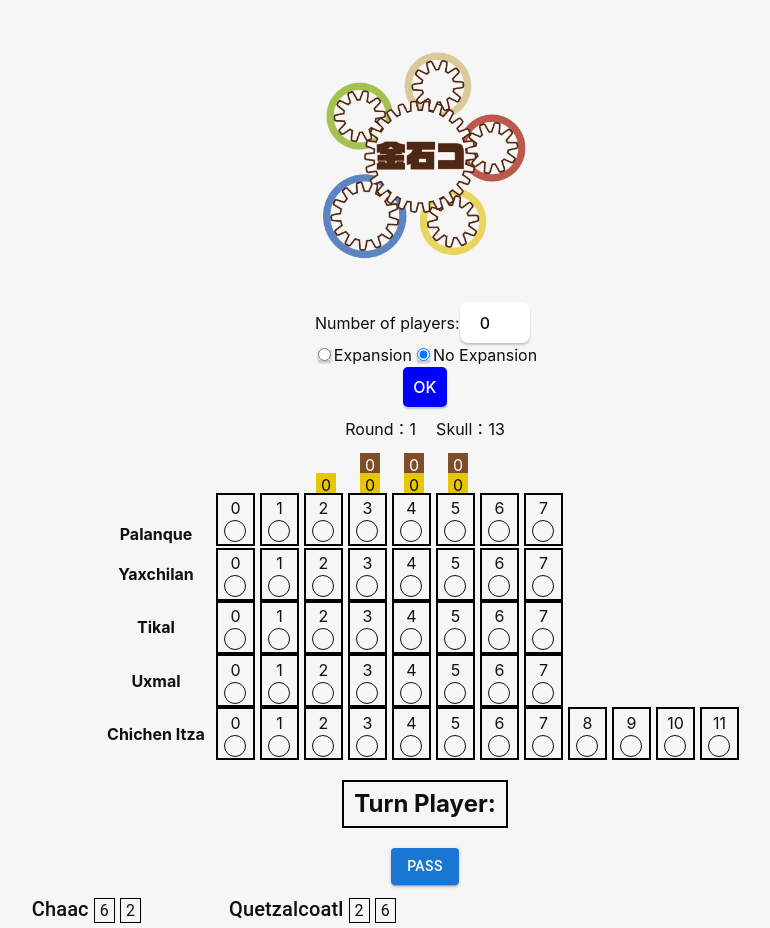
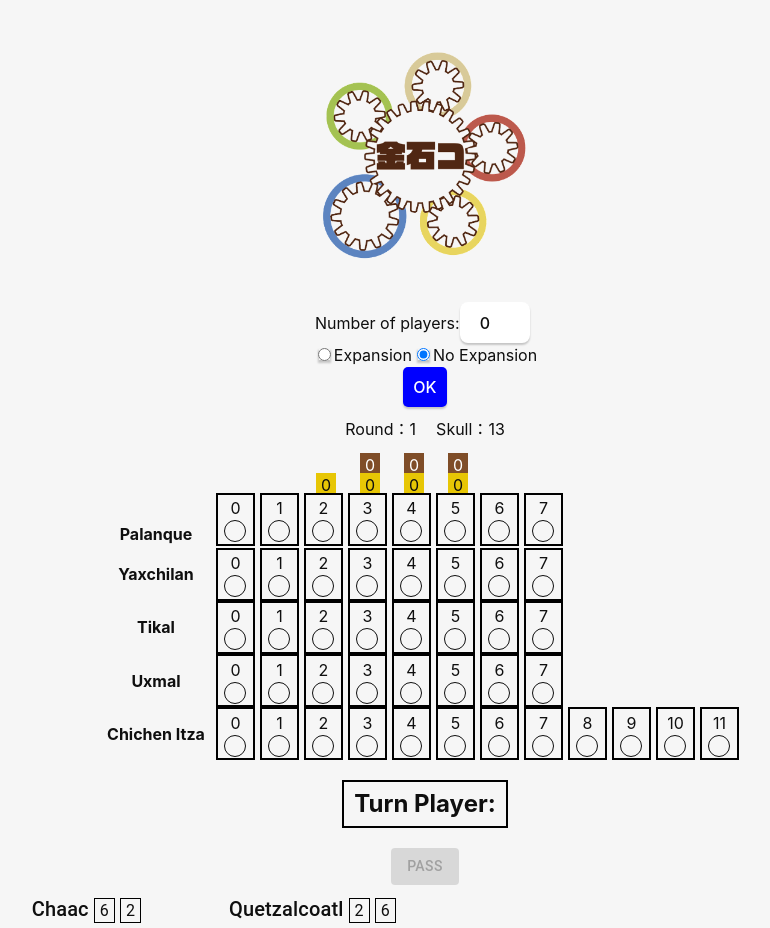
Before and after one commit to SH11235/Tzolkin, a React (Vite) app: page / in a window 1280 px wide. Shown: the top 928 px of the page, without its empty margins (215-985 px from the left). Built offline with nearby package versions, Linux system fonts and the light colour scheme.

Commit message:
feat passボタンを最初はdisableにする

```diff
--- a/src/App.tsx
+++ b/src/App.tsx
@@ -20,6 +20,7 @@ function App() {
   const [round, setRound] = useState(START_ROUND);
   const [isGotFirstPlayer, setIsGotFirstPlayer] = useState(false);
   const [skipNextRound, setSkipNextRound] = useState(false);
+  const [passButtonDisabled, setPassButtonDisabled] = useState(true);
   const [nextFirstPlayerIndex, setNextFirstPlayerIndex] = useState(0);
   const [boardCorns, setBoardCorns] = useState(0);
   const [isStartIconHidden, setIsStartIconHidden] = useState(false);
@@ -96,6 +97,7 @@ function App() {
 
         <TurnPlayer players={players} turnPlayerIndex={turnPlayerIndex} />
         <PassButton
+          passButtonDisabled={passButtonDisabled}
           playersNumber={players.length}
           playerIndex={turnPlayerIndex}
           isGotFirstPlayer={isGotFirstPlayer}
--- a/src/components/PassButton.tsx
+++ b/src/components/PassButton.tsx
@@ -4,6 +4,7 @@ import { Player } from "../types/GamePlayer";
 import { FOURTH_FOOD_DAY } from "../constant";
 
 type PassButtonProps = {
+  passButtonDisabled: boolean;
   playersNumber: number;
   playerIndex: number;
   isGotFirstPlayer: boolean;
@@ -19,6 +20,7 @@ type PassButtonProps = {
 };
 
 export const PassButton = ({
+  passButtonDisabled,
   playersNumber,
   playerIndex,
   isGotFirstPlayer,
@@ -67,13 +69,19 @@ export const PassButton = ({
       }
       const round: number = await invoke("get_round");
       setRound(round);
-    } else { // 最後意外の手番のプレイヤーの場合
+    } else {
+      // 最後意外の手番のプレイヤーの場合
       setTurnPlayerIndex(playerIndex + 1);
     }
   };
 
   return (
-    <Button variant="contained" color="primary" onClick={handleClick}>
+    <Button
+      variant="contained"
+      color="primary"
+      onClick={handleClick}
+      disabled={passButtonDisabled}
+    >
       Pass
     </Button>
   );
```
